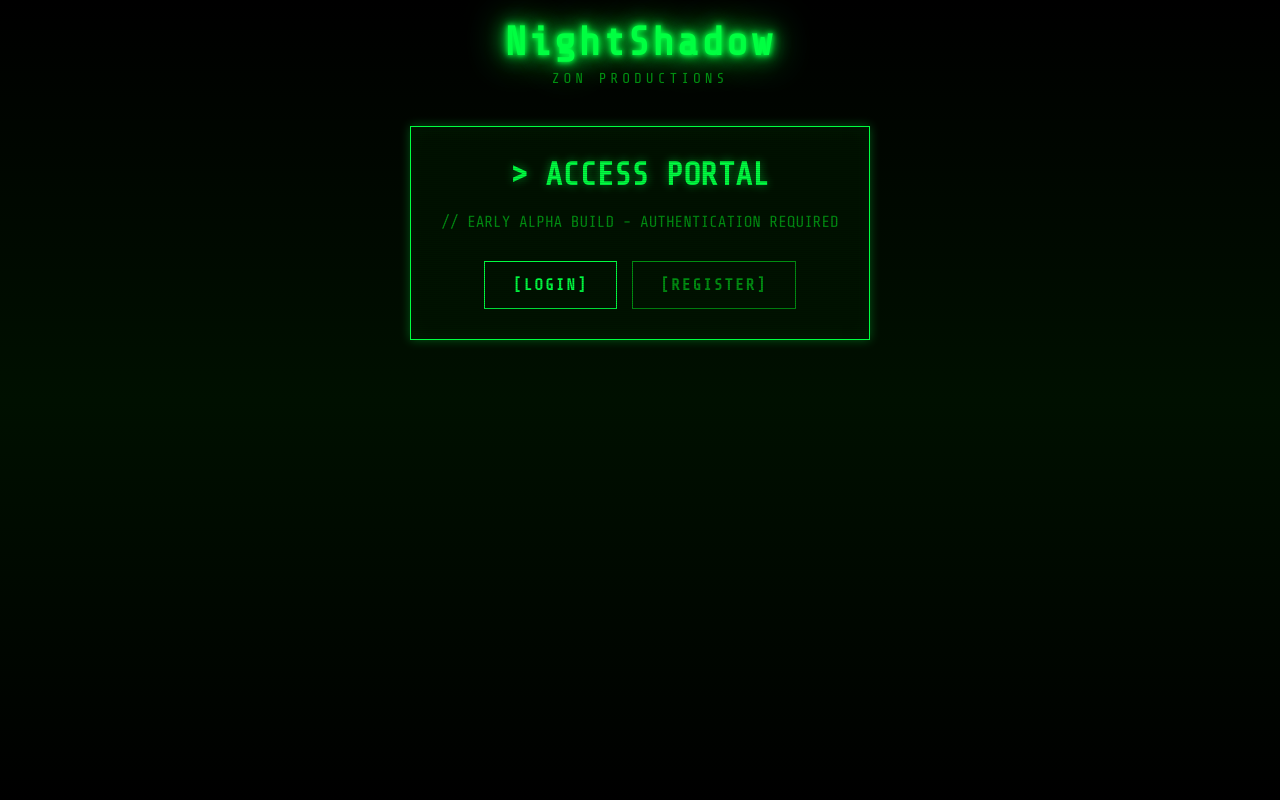
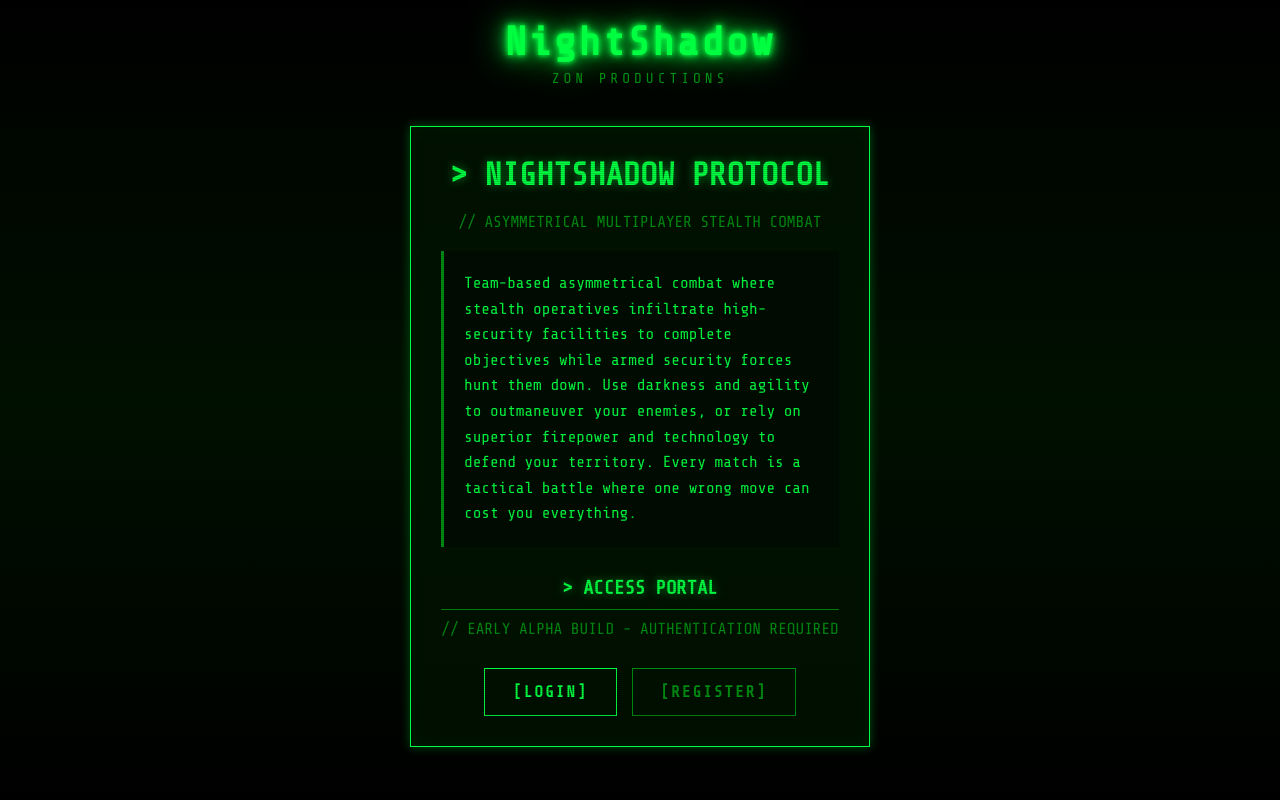
Before and after one commit to Ommeidh/zon-portal, a Flask app: page / in a window 1280 px wide. Run offline with Flask 3, Linux system fonts and the light colour scheme.

Commit message:
update to index

```diff
--- a/templates/index.html
+++ b/templates/index.html
@@ -2,7 +2,21 @@
 
 {% block content %}
 <div class="card" style="text-align: center;">
-    <h1>> ACCESS PORTAL</h1>
+    <h1>> NIGHTSHADOW PROTOCOL</h1>
+    <p style="color: #008f11; margin-bottom: 20px;">
+        // ASYMMETRICAL MULTIPLAYER STEALTH COMBAT
+    </p>
+
+    <div style="max-width: 600px; margin: 0 auto 30px; text-align: left; padding: 20px; background: rgba(0, 0, 0, 0.3); border-left: 3px solid #008f11;">
+        <p style="margin: 0; line-height: 1.6;">
+            Team-based asymmetrical combat where stealth operatives infiltrate high-security facilities
+            to complete objectives while armed security forces hunt them down. Use darkness and agility
+            to outmaneuver your enemies, or rely on superior firepower and technology to defend your territory.
+            Every match is a tactical battle where one wrong move can cost you everything.
+        </p>
+    </div>
+
+    <h2 style="font-size: 1.2em; margin-bottom: 10px;">> ACCESS PORTAL</h2>
     <p style="color: #008f11; margin-bottom: 30px;">
         // EARLY ALPHA BUILD - AUTHENTICATION REQUIRED
     </p>
```
Also changed, not shown: MAINTAIN.md (renamed from README2.md), README.md.
